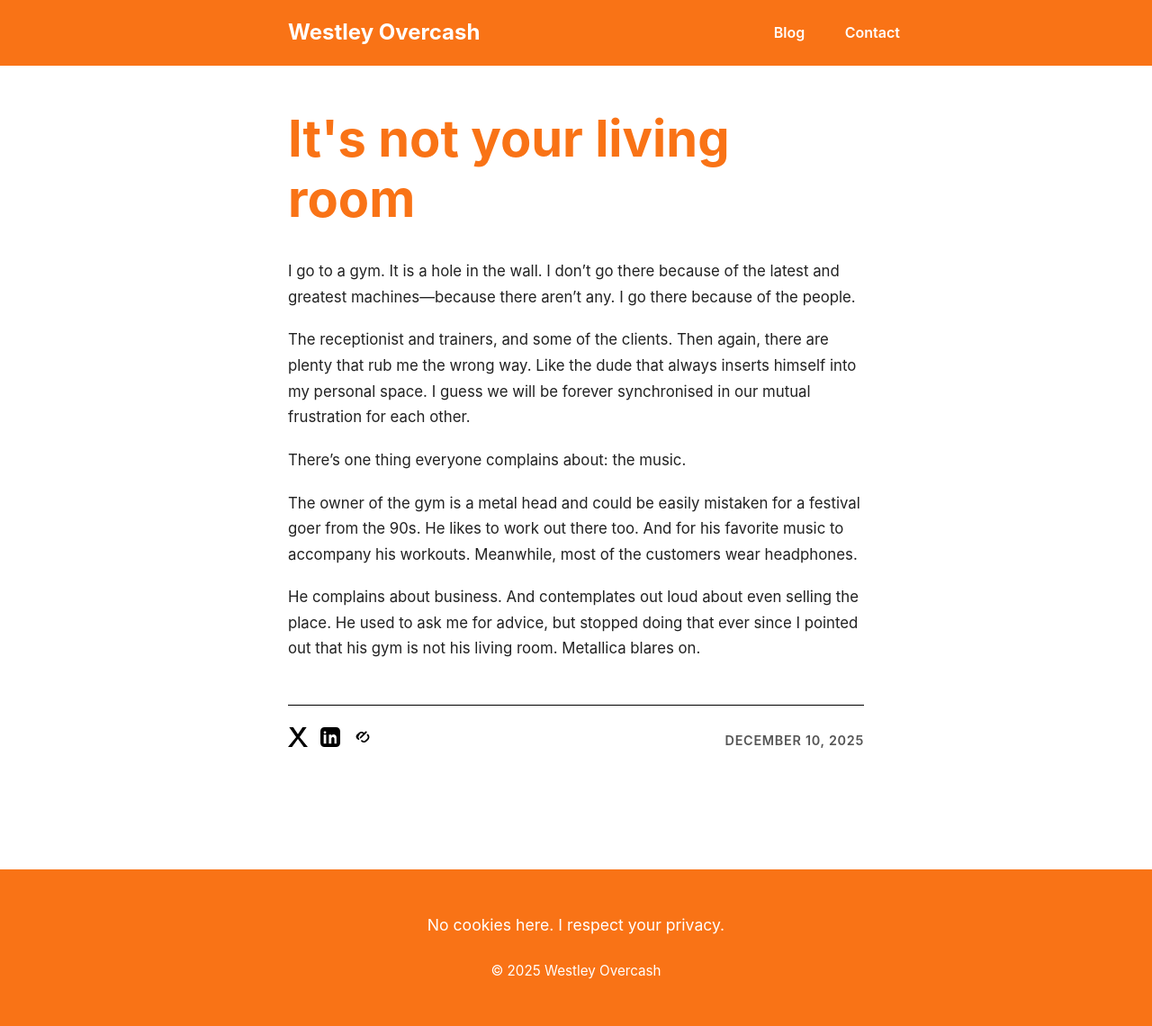
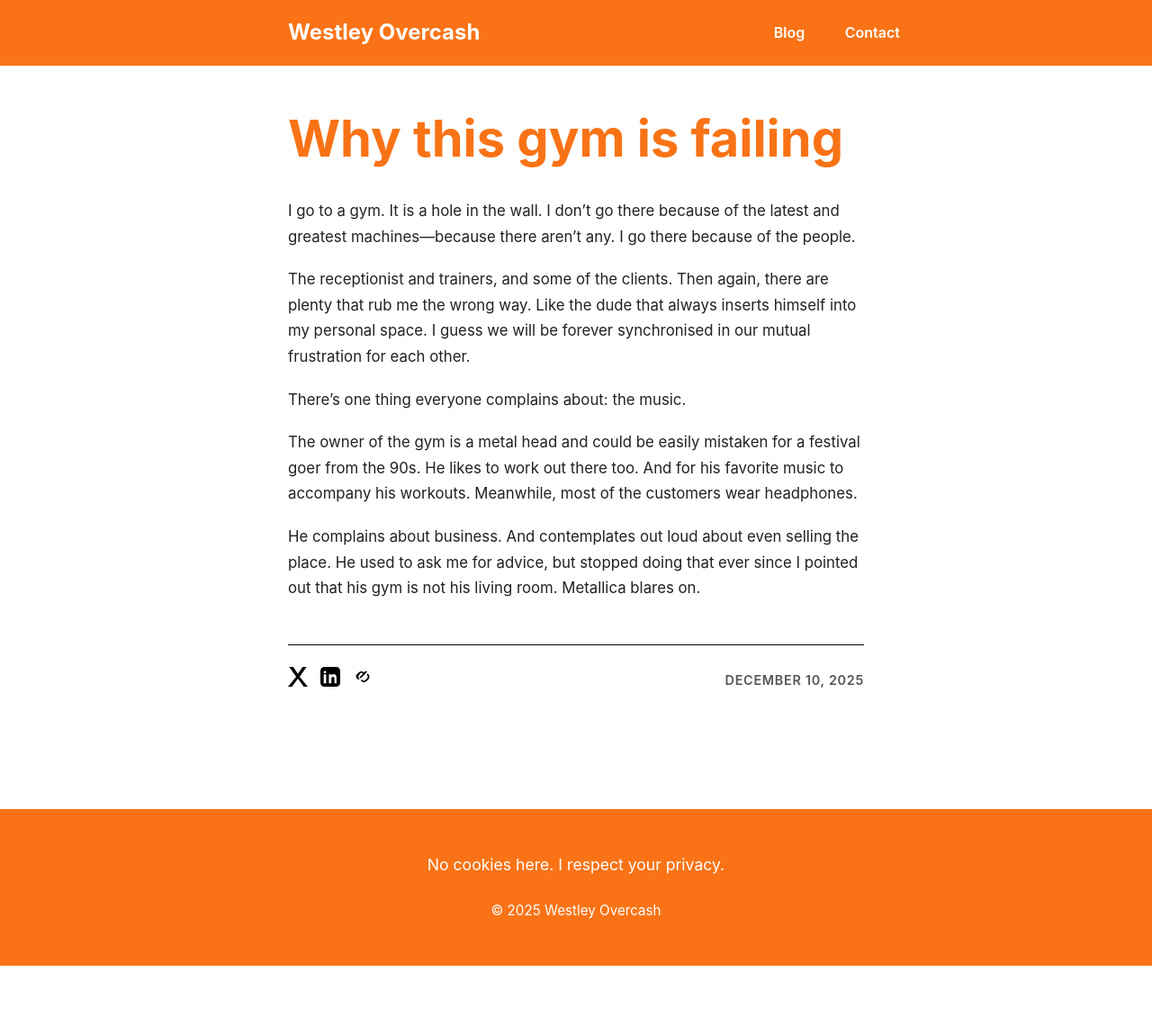
Before and after one commit to westleyovercash/westleyovercash.github.io, a Jekyll site: the page built from _posts/2025-12-10-why-this-gym-is-failing.md, in a window 1280 px wide. Shown: the whole page at 90% size. Built offline with Jekyll 4.4.1, drawn with Linux system fonts in a browser that asks for light colours; after the commit the page ends 1073 px from its top, so only the background shows below that.

Commit message:
Update and rename 2025-12-10-its-not-your-living-room.md to 2025-12-10-why-this-gym-is-failing.md

```diff
--- a/_posts/2025-12-10-its-not-your-living-room.md
+++ b/_posts/2025-12-10-why-this-gym-is-failing.md
@@ -1,6 +1,6 @@
 ---
 layout: post
-title: It's not your living room
+title: Why this gym is failing
 date: 2025-12-10
 ---
 I go to a gym. It is a hole in the wall. I don’t go there because of the latest and greatest machines—because there aren’t any. I go there because of the people.
```
